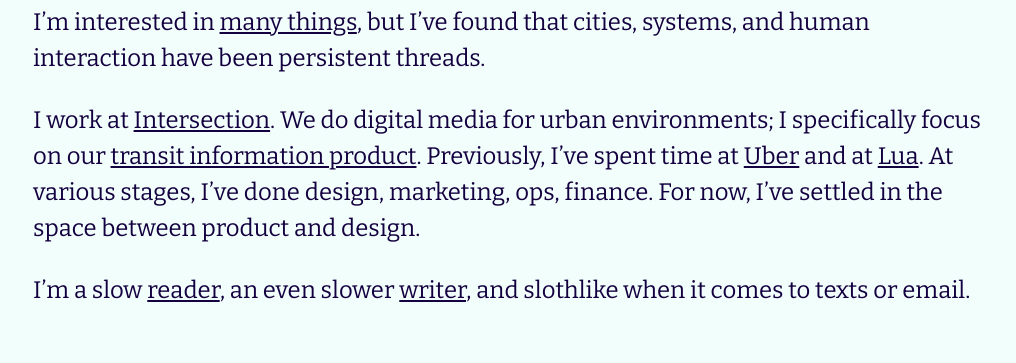
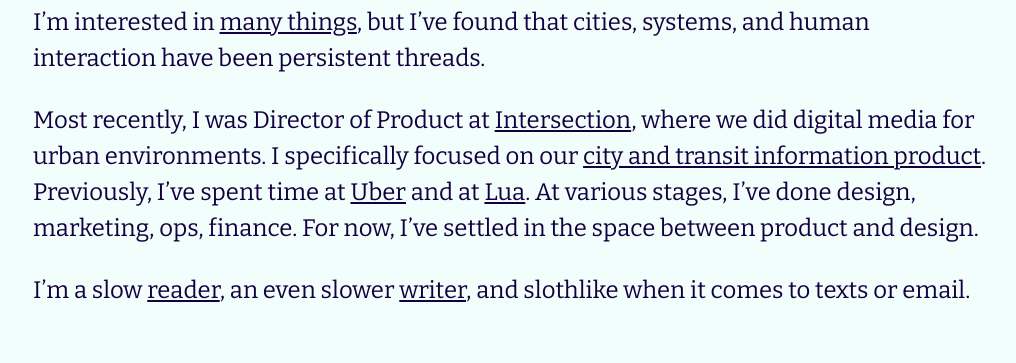
Before and after one commit to kohzy/personalsite, a Gatsby site: page / in a window 1280 px wide. Shown: the part 106-469 px from the top of the page, without its empty margins (127-1143 px from the left). Built offline with nearby package versions, Linux system fonts and the light colour scheme; Gatsby itself is replaced by a stand-in of ours.

Commit message:
Update personal blurb

```diff
--- a/src/pages/index.js
+++ b/src/pages/index.js
@@ -15,7 +15,7 @@ const IndexPage = () => (
       <div className="flex-grid">
         <div className="col">
           <h5>I’m interested in <a href="https://docs.google.com/document/d/18PWPhkJfq7Y-BbmgPNiEH2359H1xxxG0jB6SOq34Sx4/edit?usp=sharing" target="_blank" rel="noopener noreferrer">many things</a>, but I’ve found that cities, systems, and human interaction have been persistent threads.</h5>
-          <h5>I work at <a href="https://www.intersection.com/urban-partnerships/" target="_blank" rel="noopener noreferrer">Intersection</a>. We do digital media for urban environments; I specifically focus on our <a href="https://www.intersection.com/product/ixnconnect/" target="_blank" rel="noopener noreferrer">transit information product</a>. Previously, I’ve spent time at <a href="https://www.uber.com/business/" target="_blank" rel="noopener noreferrer">Uber</a> and at <a href="https://getlua.com/" target="_blank" rel="noopener noreferrer">Lua</a>. At various stages, I’ve done design, marketing, ops, finance. For now, I’ve settled in the space between product and design. </h5>
+          <h5>Most recently, I was Director of Product at <a href="https://www.intersection.com/urban-partnerships/" target="_blank" rel="noopener noreferrer">Intersection</a>, where we did digital media for urban environments. I specifically focused on our <a href="https://www.intersection.com/product/ixnconnect/" target="_blank" rel="noopener noreferrer">city and transit information product</a>. Previously, I’ve spent time at <a href="https://www.uber.com/business/" target="_blank" rel="noopener noreferrer">Uber</a> and at <a href="https://getlua.com/" target="_blank" rel="noopener noreferrer">Lua</a>. At various stages, I’ve done design, marketing, ops, finance. For now, I’ve settled in the space between product and design. </h5>
           <h5 className="no-margin">I’m a slow <a href="https://www.goodreads.com/review/list/71258654-kohzy?shelf=currently-reading" target="_blank" rel="noopener noreferrer">reader</a>, an even slower <a href="https://buttondown.email/kohzy" target="_blank" rel="noopener noreferrer">writer</a>, and slothlike when it comes to texts or email.</h5>
         </div>
       </div>
```
